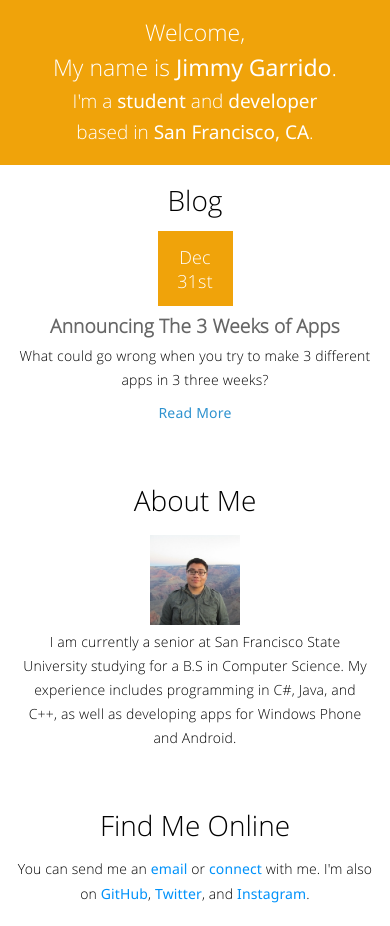
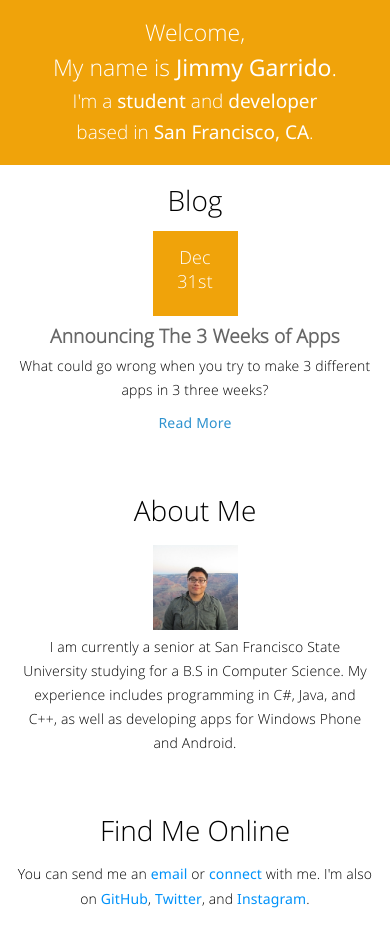
Before and after one commit to jimmgarrido/jimmgarr-site, a Jekyll site: the page built from index.html, in a window 390 px wide. Built offline with Jekyll 4.4.1, drawn with Linux system fonts in a browser that asks for light colours.

Commit message:
Tile sizes for mobile

```diff
--- a/_layouts/homepage.html
+++ b/_layouts/homepage.html
@@ -119,8 +119,8 @@
 			}
 
 			#mobile-date-block {
-			width:75px;
-			height:75px;
+				width:85px;
+				height:85px;
 				padding-top:12px;
 				margin:0 auto 0 auto;
 				display:block"
@@ -148,7 +148,6 @@
 				font-weight: normal;
 				font-family: "Segoe UI", "Open Sans Bold", Verdana, Arial, Helvetica, sans-serif;
 			}
-
 		</style>
 	</head>
 
@@ -170,6 +169,7 @@
 			</div>
 		</section>
 
+		<!--Desktop Content-->
 		<section class="grid no-phone no-tablet">
 			<div class="container">
 				<div class="grid">
@@ -210,6 +210,7 @@
 			</div>
 		</section>
 
+		<!-- Tablet Content -->
 		<section class="grid on-tablet no-phone no-desktop">
 			<div class="container">
 				<div class="grid">
@@ -250,6 +251,7 @@
 			</div>
 		</section>
 
+		<!-- Mobile Content -->
 		<section class="grid on-phone no-desktop no-tablet">
 			<div class="container">
 				<div class="grid" style="margin-top:-10px">
@@ -266,7 +268,7 @@
 							<h1 id="mobile-h1">About Me</h1>
 							<div class="row" style="padding-top:5px; margin-bottom:30px">
 								<div class="span3">
-									<img src="assets/me.jpg" class="center-image" style="height:90px;"/>
+									<img src="assets/me.jpg" class="center-image" style="height:85px;"/>
 								</div>
 								<div class="span5" style="margin-left:-10px; padding: 0 8px 0 8px;">
 									<p id="mobile-p">
```
Also changed, not shown: 1 other file. Lines whose indentation alone changed are shown as unchanged.
